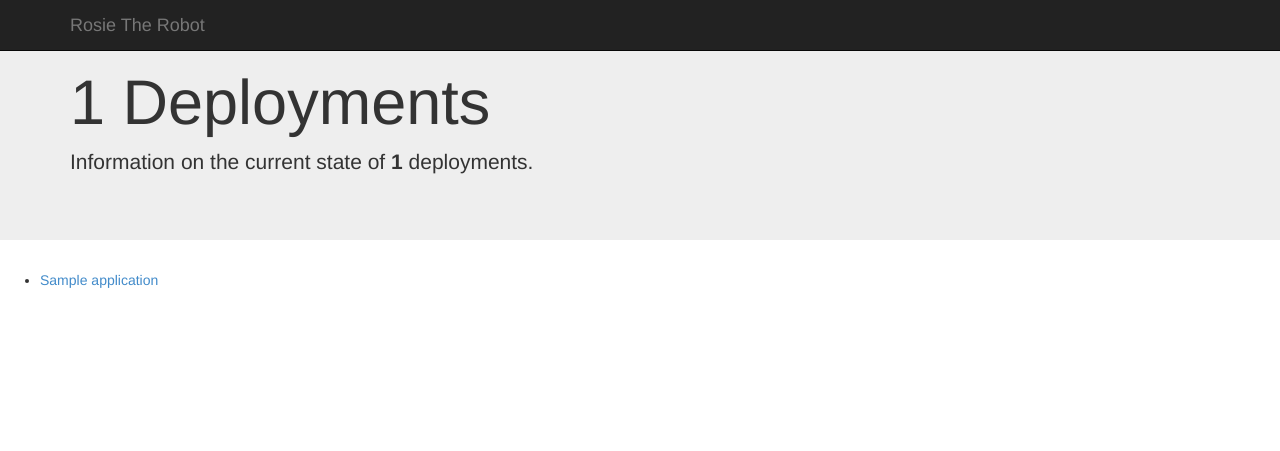
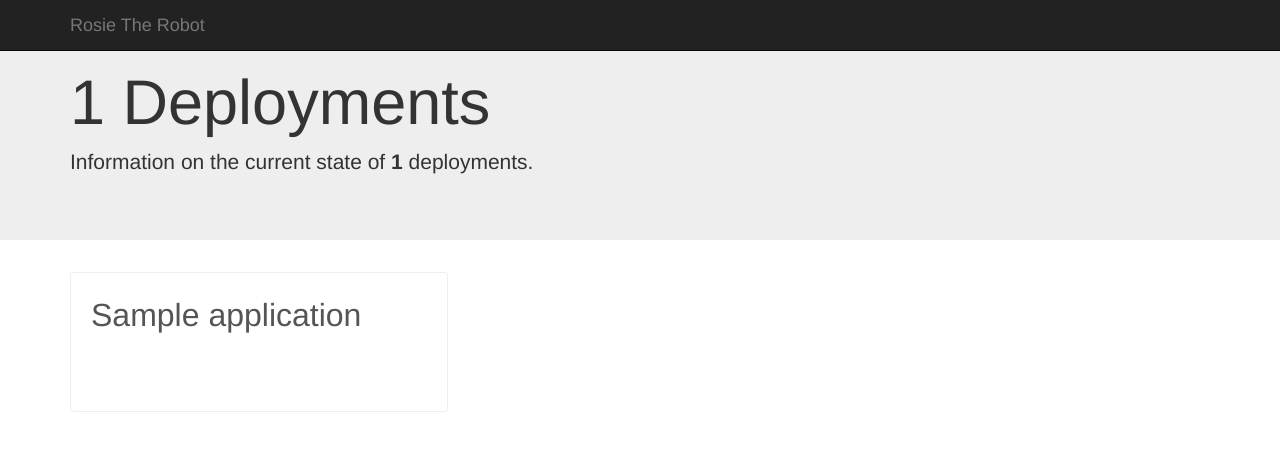
Before and after one commit to daniellawrence/rosie, a Flask app: template templates/application_list.html in a window 1280 px wide. Shown: the top 451 px of the page. Run offline with Flask 2, Linux system fonts and the light colour scheme; the template is opened without the code that fills it: most values are stand-ins (such as "Sample title", 1, 10 or a date in 2020); some libraries are stand-ins or nearby versions.

Commit message:
awesome UX love

```diff
--- /dev/null
+++ b/static/local.css
@@ -0,0 +1,33 @@
+
+ul.project-listing {
+    list-style: none;
+    margin: 0;
+    padding: 0;
+}
+
+ul.project-listing li {
+    display: inline-block;
+    float: left;
+    margin: 0;
+    width: 33.333332%;
+    padding: 0;
+}
+
+ul.project-listing li a {
+    display: block;
+    margin: 2px 2px 0 0;
+    border: 1px solid #EEE;
+    border-radius: 3px;
+    padding: 20px;
+    min-height: 140px;
+    overflow: hidden;
+    font-size: 32px;
+    color: #555;
+    transition: all 0.2s ease-out;
+}
+
+ul.project-listing li a:hover {
+    background-color: #428BCA;
+    color: #FFF;
+    text-decoration: none;
+}
--- a/templates/application_list.html
+++ b/templates/application_list.html
@@ -9,9 +9,13 @@
     </p>
   </div>
 </div>
-<ul>
-{% for application_name in application_list %}
-<li><a href='/deployments/{{application_name}}/'>{{application_name}}</a></li>
-{% endfor %}
-</ul>
+
+ <div class="container">
+   <ul class="project-listing">
+     {% for application_name in application_list %}
+     <li><a href='/deployments/{{application_name}}/'>{{application_name}}</a></li>
+     {% endfor %}
+   </ul>
+ </div>
+
 {% endblock %}
--- a/templates/base.html
+++ b/templates/base.html
@@ -13,6 +13,7 @@
 
     <!-- Bootstrap -->
     <link href="{{ url_for('static', filename='b/css/bootstrap.min.css')}}" rel="stylesheet">
+    <link href="{{ url_for('static', filename='local.css')}}" rel="stylesheet">
 
     <!-- HTML5 Shim and Respond.js IE8 support of HTML5 elements and media queries -->
     <!-- WARNING: Respond.js doesn't work if you view the page via file:// -->
```
